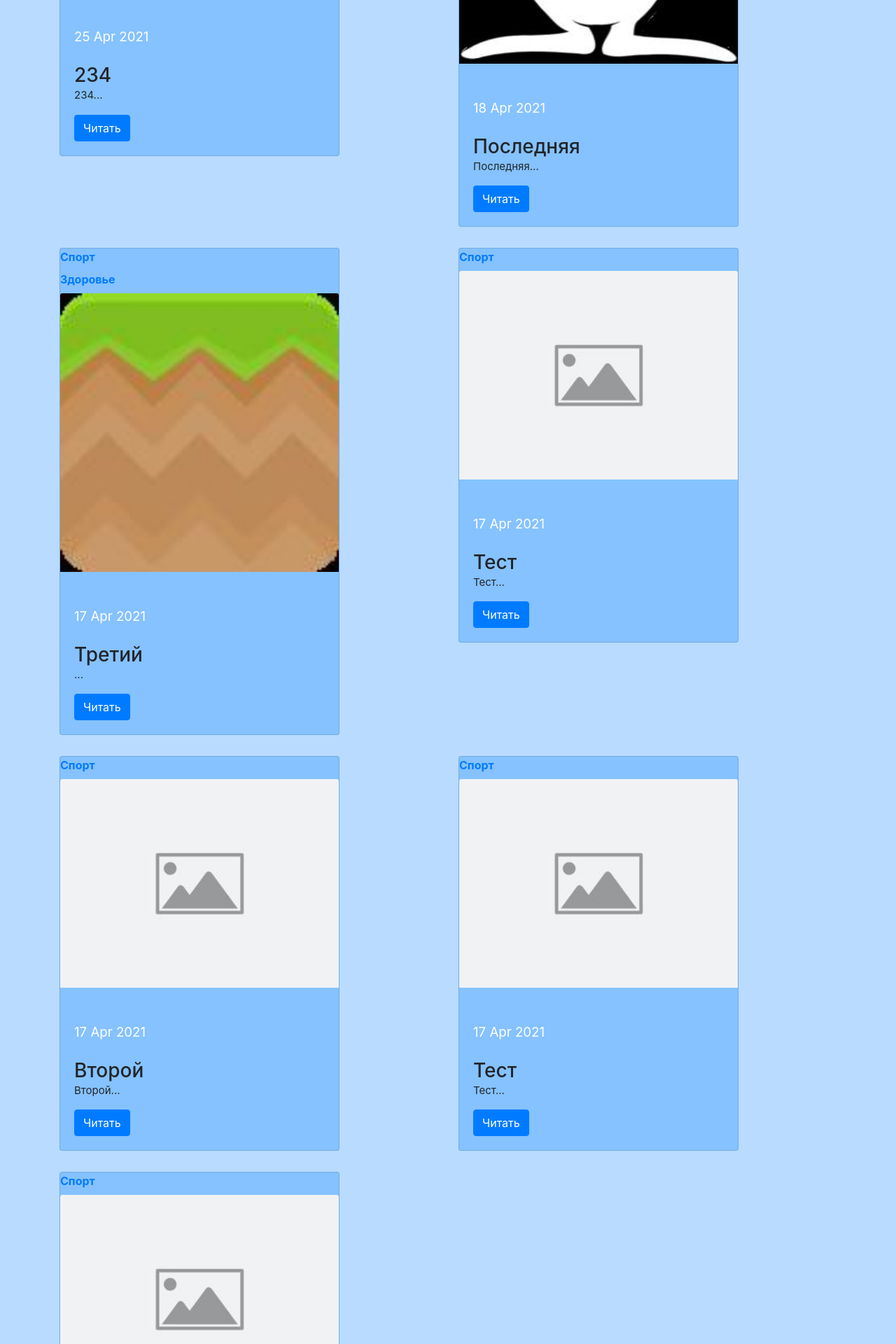
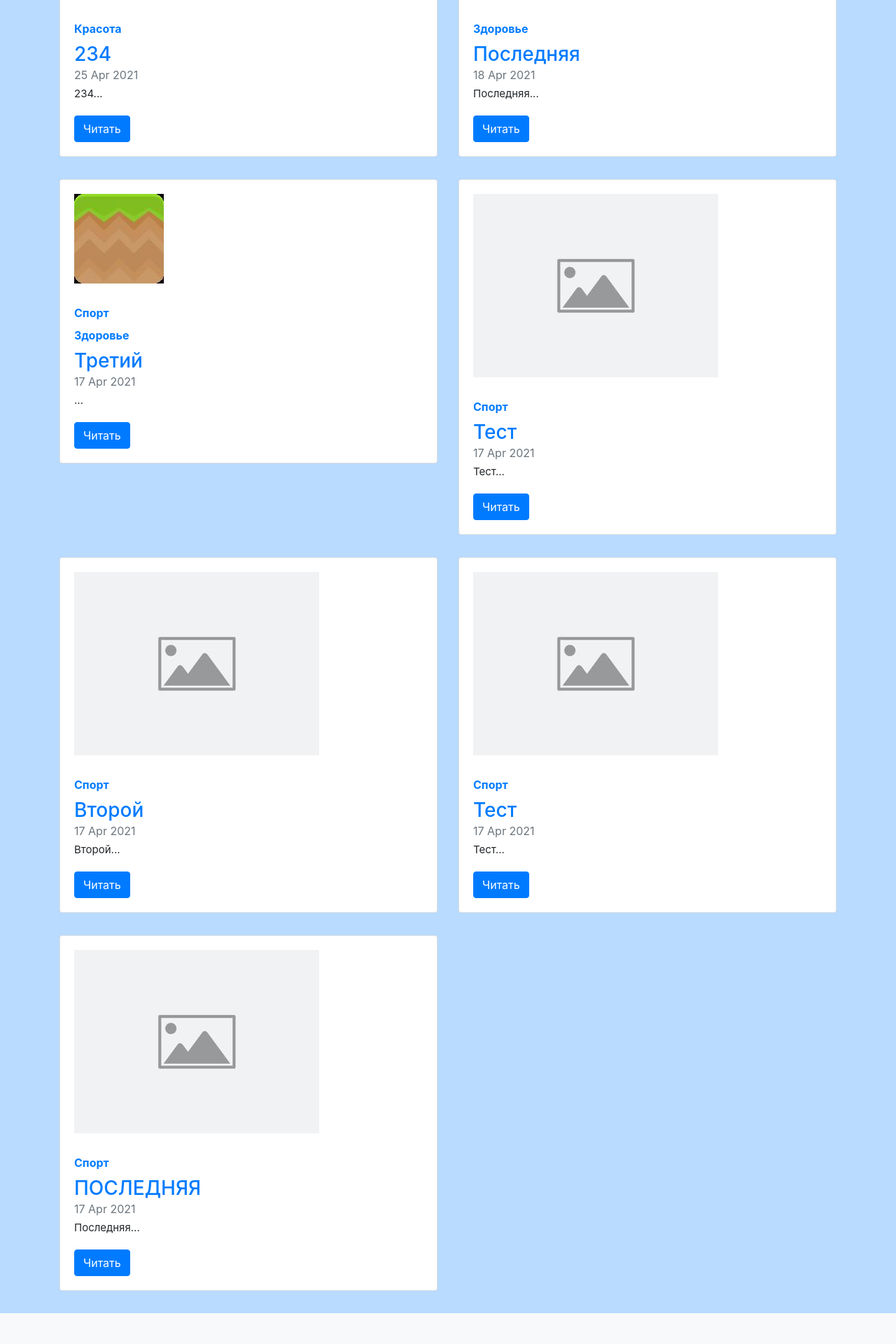
Before and after one commit to pro100kamil/web_project, a Flask app: page /posts/users/4 in a window 1280 px wide. Shown: the part 498-2418 px from the top of the page at 70% size. After the commit the page ends 2374 px from the top, so only its background shows below. Run offline with Flask 2, Linux system fonts and the light colour scheme; data comes from the database, SQL or seed files in the repository; both versions use the stored data as it was after the commit.

Commit message:
Изменил отображение постов на главной странице

```diff
--- a/main.py
+++ b/main.py
@@ -555,7 +555,7 @@
         elif kind == 'posts':
             posts = db_sess.query(Post).filter(
                 Post.title.like(f'%{line}%')).all()
-            posts = posts[(page - 1) * max_results:page * max_results]
+            posts = posts[::-1][(page - 1) * max_results:page * max_results]
             return render_template('search_posts.html', posts=posts,
                                    title='Поиск поста: ' + line, **params)
 
@@ -575,6 +575,6 @@
     app.register_blueprint(users_api.blueprint)
     app.register_blueprint(posts_api.blueprint)
 
-    port = int(os.environ.get("PORT", 5000))
-    app.run(host='0.0.0.0', port=port)
+    # port = int(os.environ.get("PORT", 5000))
+    app.run(host='127.0.0.1', port=5000)
     # app.run(debug=True)
--- a/static/css/style.css
+++ b/static/css/style.css
@@ -27,8 +27,8 @@
     text-align: center;
     margin-bottom: 30px;
     display: block;
-    max-width: 400px;
-    max-height: 400px;
+    max-width: 500;
+    max-height: 500px;
     width: auto;
     height: auto;
 }
--- a/templates/base.html
+++ b/templates/base.html
@@ -129,7 +129,7 @@
     </nav>
 </div>
 
-<main role="main" class="container">
+<main role="main" class="container" style="margin-top: 50px;">
     {% block content %}{% endblock %}
 </main>
 <!--<footer class="blog-footer">-->
--- a/templates/index.html
+++ b/templates/index.html
@@ -3,12 +3,18 @@
 {% block content %}
 
 
+
 {% for i in range(0, posts | length, 2) %}
-<div class="row mb-2" style="margin-top: 30px;">
-    <!--<div class="card-deck" style="margin-top: 20px; margin-bottom: 20px;">-->
+<div class="row mb-2">
     {% for post in posts[i:i + 2] %}
     <div class="col-md-6">
-    <div class="card" style="width: 25rem; background-color: #85c2ff;">
+        <div class="card flex-md-row mb-4 box-shadow h-md-250">
+            <div class="card-body d-flex flex-column align-items-start">
+
+                <img class="card_img"
+                     src="{{ url_for('static', filename='img/thumbnails/') + post.icon
+                            }}"
+                     alt="Картинка поста!">
                 {% for category in post.categories %}
                 <a href="/posts/categories/{{ category.name }}">
                     <strong class="d-inline-block mb-2 text-primary">
@@ -16,18 +22,16 @@
                     </strong>
                 </a>
                 {% endfor %}
-  <img class="card-img-top card_img" src="{{ url_for('static', filename='img/thumbnails/') + post.icon
-                        }}" alt="Card image cap">
-  <div class="card-body d-flex flex-column align-items-start" style="vertical-align: bottom;">
-     <div class="mb-4" style="font-size: 14pt; color: white;">{{
-         post.created_date.strftime('%e
-        %b %Y') }}
-    </div>
-                        <h3 class="mb-0">
+                <a href="/posts/{{ post.id }}">
+                    <h3 class="mb-0">
                         {{ post.title }}
                     </h3>
-    <p class="card-text">{{ post.content[:30] }}...</p>
-    <a href="/posts/{{ post.id }}" class="btn btn-primary">Читать</a>
+                </a>
+                <div class="mb-1 text-muted">{{ post.created_date.strftime('%e
+                    %b %Y') }}
+                </div>
+                <p class="card-text mb-auto">{{ post.content[:30] }}...</p>
+    <a href="/posts/{{ post.id }}" class="btn btn-primary" style="margin-top: 20px;">Читать</a>
                 {% if current_user.is_authenticated and post.author_id ==
                 current_user.id %}
                 <a href="/posts/edit/{{ post.id }}" class="btn btn-warning" style="margin: 10px 0px;">
@@ -36,12 +40,12 @@
                     Удалить
                 </a>
                 {% endif %}
-  </div>
-</div>
+            </div>
+        </div>
 
-</div>
+    </div>
+
     {% endfor %}
 </div>
 {% endfor %}
-
 {% endblock %}
```
Also changed, not shown: templates/add_anonim_post.html (+7 -6 lines), db/data.db.
